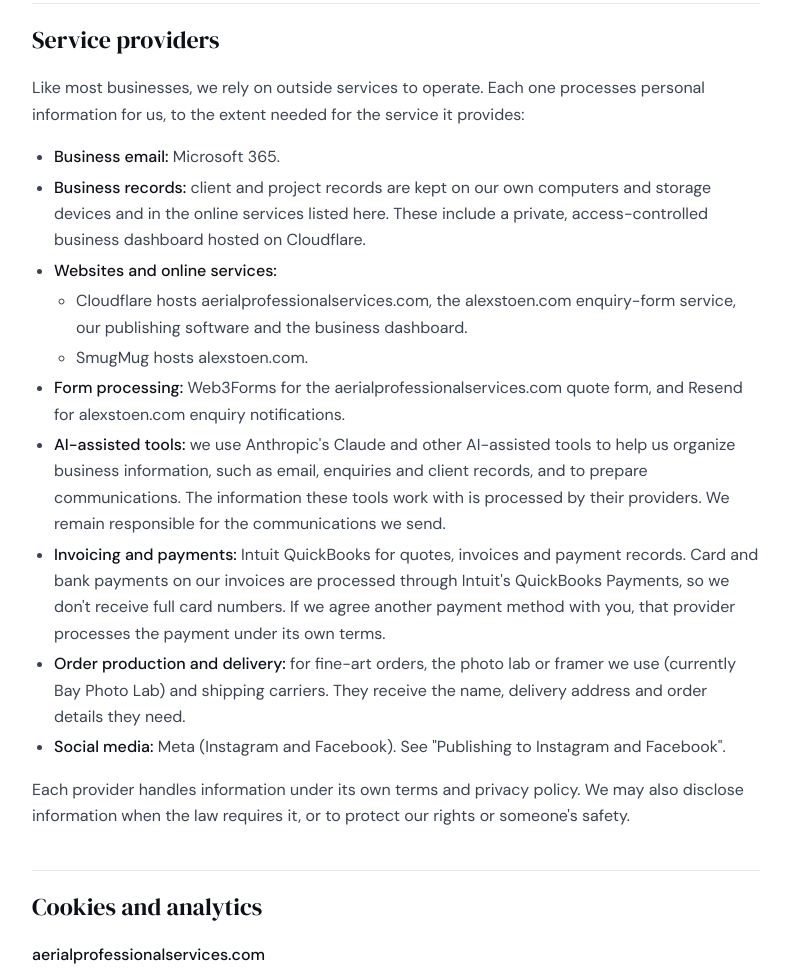
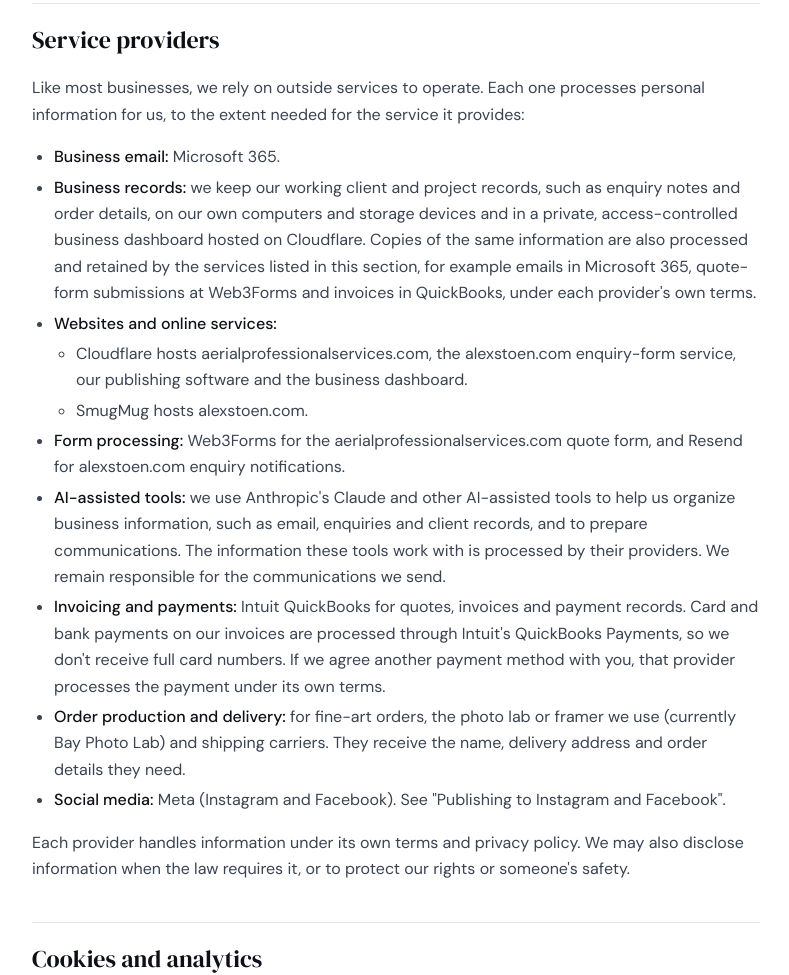
Before and after one commit to alexstoen/aps-site, a plain HTML site: page privacy.html in a window 1280 px wide. Shown: the part 2141-3116 px from the top of the page, without its empty margins (244-1033 px from the left). Drawn offline with Linux system fonts and the light colour scheme.

Commit message:
Privacy page: distinguish local records from provider retention (rev 3.2)
Co-Authored-By: Claude Opus 5.5 <noreply@anthropic.com>

```diff
--- a/privacy.html
+++ b/privacy.html
@@ -89,7 +89,7 @@
 <p>Like most businesses, we rely on outside services to operate. Each one processes personal information for us, to the extent needed for the service it provides:</p>
 <ul>
 <li><strong>Business email:</strong> Microsoft 365.</li>
-<li><strong>Business records:</strong> client and project records are kept on our own computers and storage devices and in the online services listed here. These include a private, access-controlled business dashboard hosted on Cloudflare.</li>
+<li><strong>Business records:</strong> we keep our working client and project records, such as enquiry notes and order details, on our own computers and storage devices and in a private, access-controlled business dashboard hosted on Cloudflare. Copies of the same information are also processed and retained by the services listed in this section, for example emails in Microsoft 365, quote-form submissions at Web3Forms and invoices in QuickBooks, under each provider's own terms.</li>
 <li><strong>Websites and online services:</strong><ul class="sub"><li>Cloudflare hosts aerialprofessionalservices.com, the alexstoen.com enquiry-form service, our publishing software and the business dashboard.</li><li>SmugMug hosts alexstoen.com.</li></ul></li>
 <li><strong>Form processing:</strong> Web3Forms for the aerialprofessionalservices.com quote form, and Resend for alexstoen.com enquiry notifications.</li>
 <li><strong>AI-assisted tools:</strong> we use Anthropic's Claude and other AI-assisted tools to help us organize business information, such as email, enquiries and client records, and to prepare communications. The information these tools work with is processed by their providers. We remain responsible for the communications we send.</li>
```
